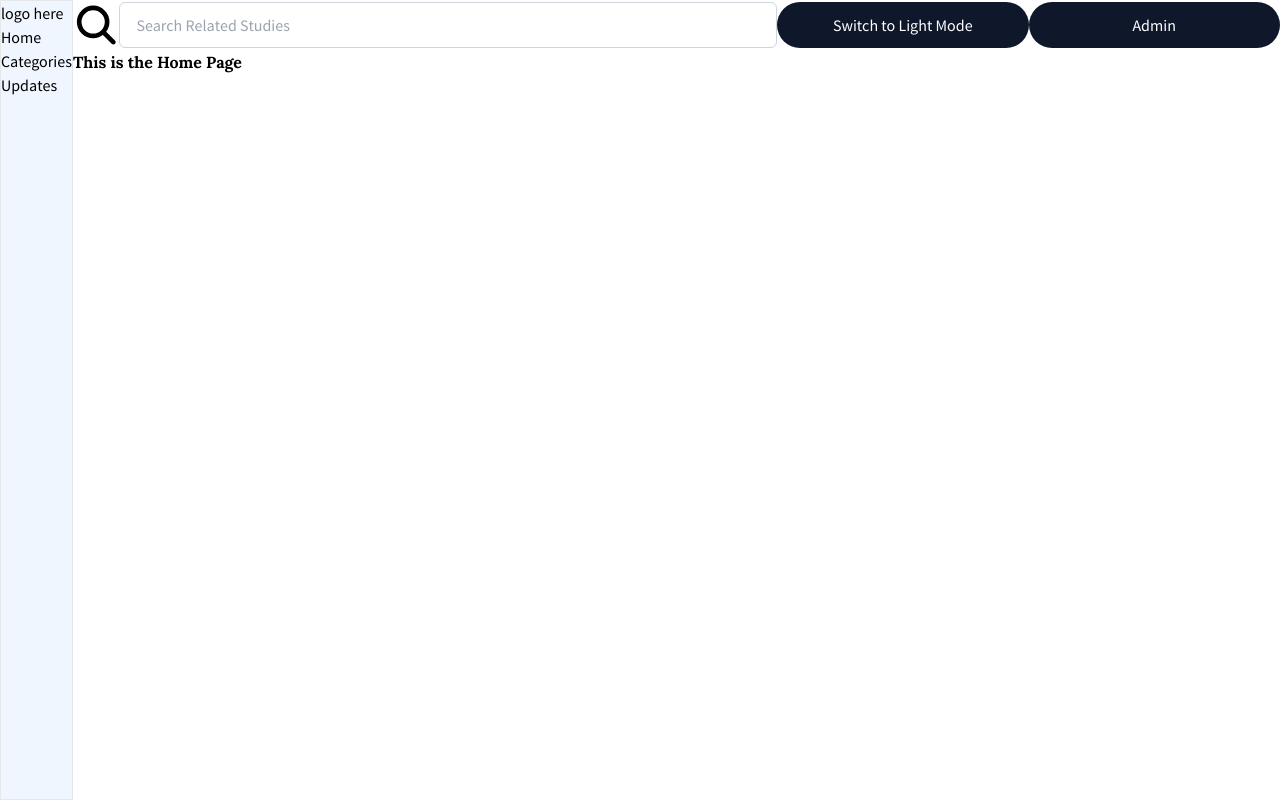
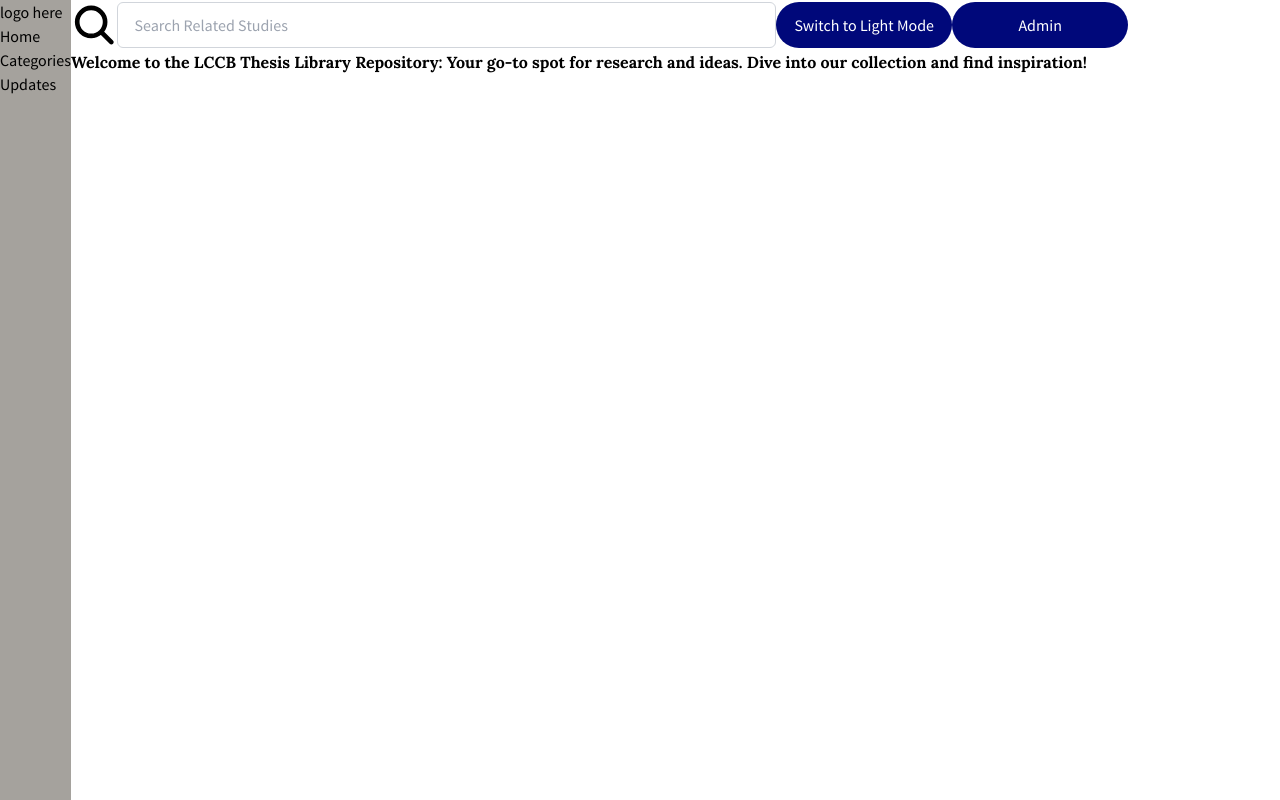
Before and after one commit to vnmw7/manggad-thesis-repo, a Next.js app in the folder frontend/: page / in a window 1280 px wide. Built offline with nearby package versions, Linux system fonts and the light colour scheme.

Commit message:
button color change

```diff
--- a/frontend/app/components/Navigation.tsx
+++ b/frontend/app/components/Navigation.tsx
@@ -4,7 +4,7 @@ const Navigation = () => {
     const router = useRouter();
 
     return (
-        <div className="bg-blue-50 border">
+        <div className="bg-[#a5a29d]">
             <div> logo here </div>
             <ul>
                 <li> Home </li>
--- a/frontend/app/globals.css
+++ b/frontend/app/globals.css
@@ -12,9 +12,8 @@
 h1 {
     font-family: 'Lora Bold';
 }
-
 button {
-    @apply bg-slate-900 border border-transparent hover:bg-slate-950 hover:shadow-xl text-white py-2 w-full rounded-full dark:bg-primary-dark my-0.5;
+    @apply bg-[#00087a] border border-transparent hover:bg-[#130fff] hover:shadow-xl text-white py-2 w-44 rounded-full dark:bg-primary-dark my-0.5;
 }
 button.secondary {
     @apply bg-transparent border border-primary text-primary hover:shadow-xl py-2 w-full rounded-full dark:border-primary-dark dark:text-primary-dark dark:hover:bg-primary-dark dark:hover:text-white my-1;
--- a/frontend/app/page.tsx
+++ b/frontend/app/page.tsx
@@ -13,7 +13,7 @@ export default function HomePage() {
             <div className="grow h-[100vh]">
                 <div>
                     <Header />
-                    <h1> This is the Home Page </h1>
+                    <h1> Welcome to the LCCB Thesis Library Repository: Your go-to spot for research and ideas. Dive into our collection and find inspiration! </h1>
                 </div>
             </div>
         </div>
```
